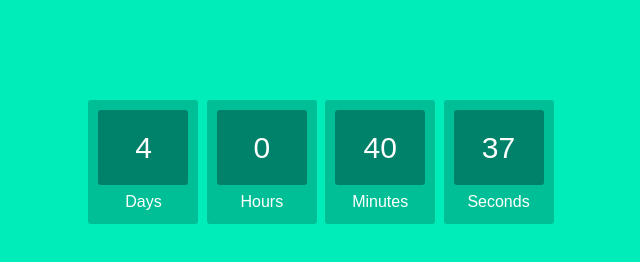
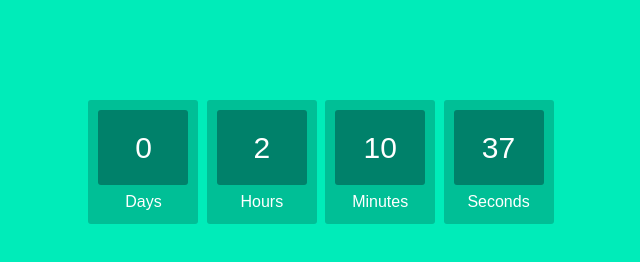
Before and after one commit to bitocirage/countdown, a plain HTML site: page index.html in a window 1280 px wide. Shown: the full height of the page, 319-959 px from the left. Drawn offline with nearby package versions, Linux system fonts and the light colour scheme.

Commit message:
Update index.html

```diff
--- a/index.html
+++ b/index.html
@@ -61,7 +61,7 @@
 
     <script language="JavaScript">
         countdownManager = {
-            targetTime: new Date('2018-06-08 16:30:00'),
+            targetTime: new Date('2018-06-04 18:00:00'),
             displayElement: {
                 day: null,
                 hour: null,
```
